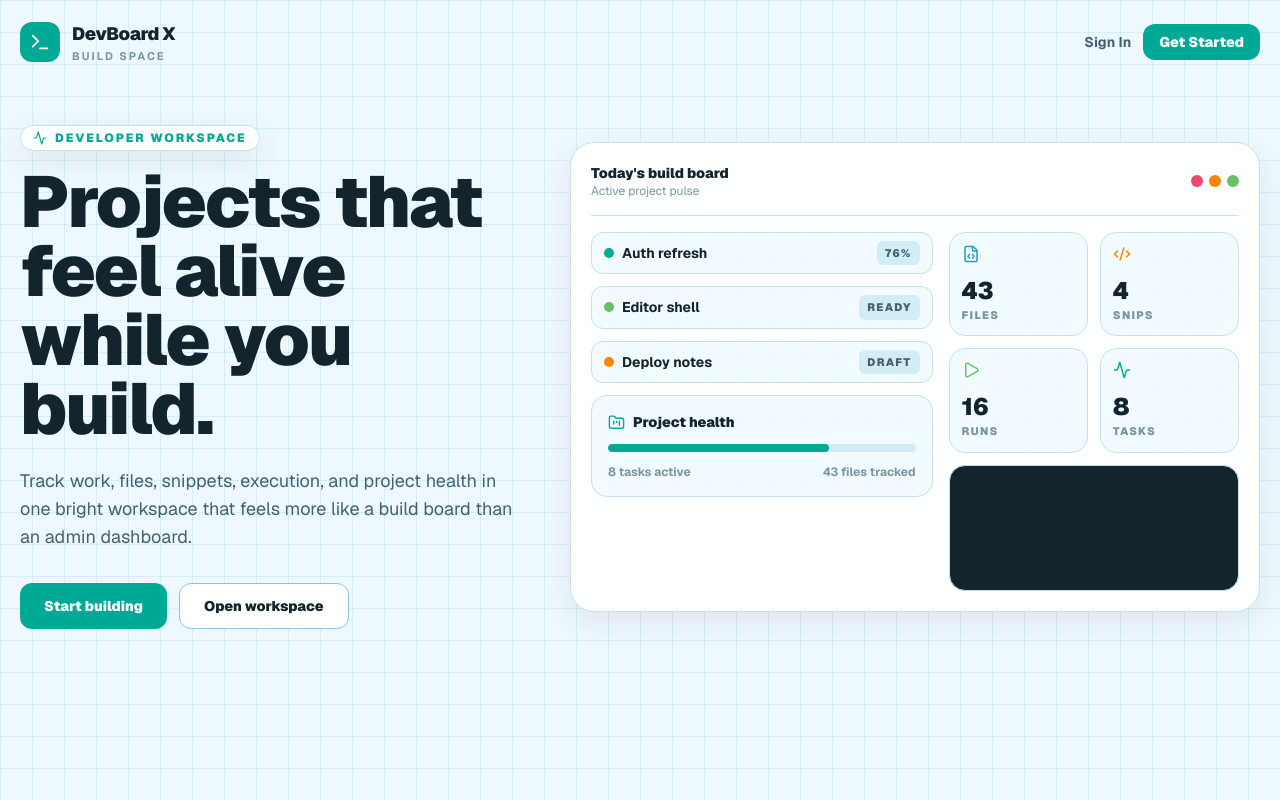
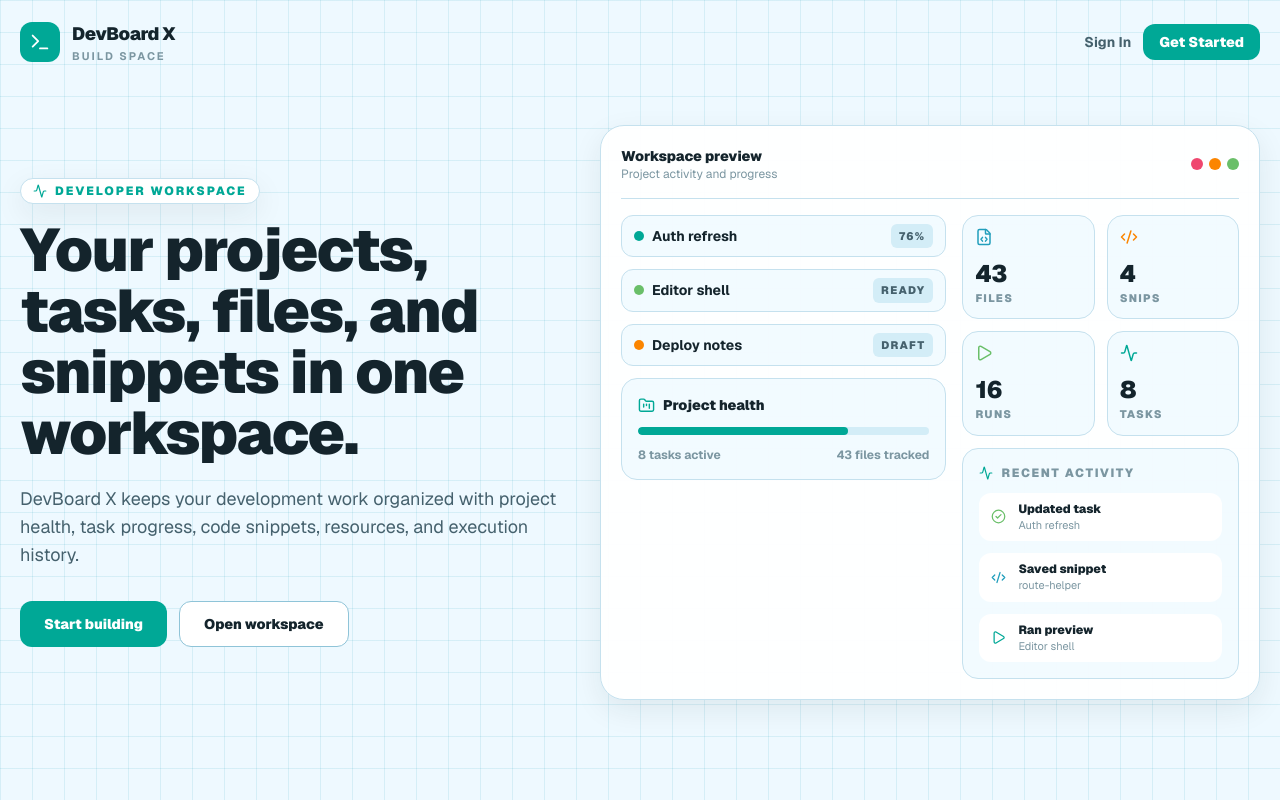
Before and after one commit to aditi3175/DevBoard-X, a Next.js app in the folder devboard-x/: page / in a window 1280 px wide. Built offline with nearby package versions, Linux system fonts and the light colour scheme; no server answers.

Commit message:
feat: implement project dashboard components, navigation, and import conflict management

```diff
--- a/devboard-x/src/app/page.js
+++ b/devboard-x/src/app/page.js
@@ -3,7 +3,7 @@
 import { SignInButton, SignUpButton, useUser } from "@clerk/nextjs";
 import { useRouter } from "next/navigation";
 import { useEffect } from "react";
-import { Activity, Code2, FileCode, FolderKanban, Play, Terminal } from "lucide-react";
+import { Activity, CheckCircle2, Code2, FileCode, FolderKanban, Play, Terminal } from "lucide-react";
 
 const PreviewRow = ({ label, value, tone = "primary" }) => {
   const tones = {
@@ -71,17 +71,17 @@ export default function LandingPage() {
         </div>
       </header>
 
-      <main className="mx-auto grid max-w-7xl grid-cols-1 gap-10 px-5 pb-12 pt-10 lg:grid-cols-[0.85fr_1.15fr] lg:items-center">
+      <main className="mx-auto grid max-w-7xl grid-cols-1 gap-10 px-5 pb-12 pt-10 lg:grid-cols-[0.9fr_1.1fr] lg:items-center">
         <section>
           <p className="mb-4 inline-flex items-center gap-2 rounded-full border border-border-subtle bg-surface px-3 py-1 text-xs font-black uppercase tracking-[0.16em] text-primary panel-shadow">
             <Activity size={14} />
             Developer workspace
           </p>
-          <h1 className="max-w-3xl text-5xl font-black leading-[0.96] tracking-tight md:text-7xl">
-            Projects that feel alive while you build.
+          <h1 className="max-w-3xl text-5xl font-black leading-[1.02] tracking-tight md:text-6xl">
+            Your projects, tasks, files, and snippets in one workspace.
           </h1>
-          <p className="mt-6 max-w-xl text-base leading-7 text-text-secondary md:text-lg">
-            Track work, files, snippets, execution, and project health in one bright workspace that feels more like a build board than an admin dashboard.
+          <p className="mt-5 max-w-xl text-base leading-7 text-text-secondary md:text-lg">
+            DevBoard X keeps your development work organized with project health, task progress, code snippets, resources, and execution history.
           </p>
           <div className="mt-8 flex flex-col gap-3 sm:flex-row">
             <SignUpButton mode="modal">
@@ -100,8 +100,8 @@ export default function LandingPage() {
         <section className="rounded-3xl border border-border-subtle bg-surface/95 p-4 panel-shadow md:p-5">
           <div className="mb-4 flex items-center justify-between border-b border-border-subtle pb-4">
             <div>
-              <p className="text-sm font-black">Today&apos;s build board</p>
-              <p className="text-xs text-text-muted">Active project pulse</p>
+              <p className="text-sm font-black">Workspace preview</p>
+              <p className="text-xs text-text-muted">Project activity and progress</p>
             </div>
             <div className="flex gap-1.5">
               <span className="h-3 w-3 rounded-full bg-danger" />
@@ -149,12 +149,25 @@ export default function LandingPage() {
                 ))}
               </div>
 
-              <div className="rounded-2xl border border-border-subtle bg-text-main p-4 text-bg-page">
-                <p className="mb-3 text-xs font-black uppercase tracking-[0.14em] opacity-70">activity log</p>
-                <div className="space-y-2 font-mono text-xs">
-                  <p>$ updated task auth-refresh</p>
-                  <p>$ executed preview build</p>
-                  <p>$ saved snippet route-helper</p>
+              <div className="rounded-2xl border border-border-subtle bg-page/70 p-4">
+                <p className="mb-3 flex items-center gap-2 text-xs font-black uppercase tracking-[0.14em] text-text-muted">
+                  <Activity size={14} className="text-primary" />
+                  Recent activity
+                </p>
+                <div className="space-y-3">
+                  {[
+                    ["Updated task", "Auth refresh", CheckCircle2, "text-success"],
+                    ["Saved snippet", "route-helper", Code2, "text-info"],
+                    ["Ran preview", "Editor shell", Play, "text-primary"]
+                  ].map(([label, value, Icon, color]) => (
+                    <div key={`${label}-${value}`} className="flex items-center gap-3 rounded-xl bg-surface px-3 py-2">
+                      <Icon size={15} className={color} />
+                      <div className="min-w-0">
+                        <p className="truncate text-xs font-black text-text-main">{label}</p>
+                        <p className="truncate text-[11px] text-text-muted">{value}</p>
+                      </div>
+                    </div>
+                  ))}
                 </div>
               </div>
             </div>
--- a/devboard-x/src/components/layout/CommandPalette.jsx
+++ b/devboard-x/src/components/layout/CommandPalette.jsx
@@ -25,32 +25,32 @@ const CATEGORIES = {
   action: {
     label: "Quick Actions",
     icon: Zap,
-    color: "text-amber-400",
-    bg: "bg-amber-500/15"
+    color: "text-warning",
+    bg: "bg-warning-bg"
   },
   project: {
     label: "Projects",
     icon: FolderKanban,
-    color: "text-blue-400",
-    bg: "bg-blue-500/15"
+    color: "text-primary",
+    bg: "bg-primary/10"
   },
   task: {
     label: "Tasks",
     icon: ListTodo,
-    color: "text-green-400",
-    bg: "bg-green-500/15"
+    color: "text-success",
+    bg: "bg-success-bg"
   },
   snippet: {
     label: "Snippets",
     icon: Code2,
-    color: "text-purple-400",
-    bg: "bg-purple-500/15"
+    color: "text-info",
+    bg: "bg-info-bg"
   },
   resource: {
     label: "Resources",
     icon: Link2,
-    color: "text-cyan-400",
-    bg: "bg-cyan-500/15"
+    color: "text-neutral-text",
+    bg: "bg-neutral-bg"
   }
 }
 
@@ -400,7 +400,7 @@ export default function CommandPalette() {
                 </span>
               </div>
               <span className="flex items-center gap-1.5">
-                <Zap size={11} className="text-amber-500" />
+                <Zap size={11} className="text-warning" />
                 DevBoard X
               </span>
             </div>
--- a/devboard-x/src/components/layout/ImportConflictModal.jsx
+++ b/devboard-x/src/components/layout/ImportConflictModal.jsx
@@ -53,8 +53,8 @@ export default function ImportConflictModal({
             {/* Header */}
             <div className="px-6 pt-6 pb-4">
               <div className="flex items-center gap-3 mb-3">
-                <div className="w-10 h-10 rounded-xl bg-amber-500/15 flex items-center justify-center">
-                  <AlertTriangle size={20} className="text-amber-400" />
+                <div className="w-10 h-10 rounded-xl bg-warning-bg flex items-center justify-center">
+                  <AlertTriangle size={20} className="text-warning" />
                 </div>
                 <div>
                   <h2
@@ -98,7 +98,7 @@ export default function ImportConflictModal({
               >
                 <div className="text-left flex flex-col gap-0.5">
                   <p className="text-sm font-medium">Keep Both</p>
-                  <p className="text-xs text-blue-200 font-normal">
+                  <p className="text-xs text-white/80 font-normal">
                     Import as &ldquo;{projectTitle} (Imported)&rdquo;
                   </p>
                 </div>
--- a/devboard-x/src/components/layout/Navbar.jsx
+++ b/devboard-x/src/components/layout/Navbar.jsx
@@ -172,7 +172,7 @@ export default function Navbar() {
                     href={item.path}
                     onClick={() => setMobileMenuOpen(false)}
                     aria-current={isActive ? "page" : undefined}
-                    className={`flex items-center gap-3 px-3 py-2.5 rounded-xl font-medium transition-colors focus-visible:ring-2 focus-visible:ring-blue-500 outline-none ${
+                    className={`flex items-center gap-3 px-3 py-2.5 rounded-xl font-medium transition-colors focus-visible:ring-2 focus-visible:ring-primary outline-none ${
                       isActive
                         ? "bg-bg-active text-text-main shadow-sm"
                         : "text-text-secondary hover:bg-bg-hover hover:text-text-main"
--- a/devboard-x/src/components/project/ProjectSubNav.jsx
+++ b/devboard-x/src/components/project/ProjectSubNav.jsx
@@ -44,7 +44,7 @@ export default function ProjectSubNav({ projectIndex }) {
             aria-current={active ? "page" : undefined}
             className={`px-4 py-2.5 font-medium transition whitespace-nowrap border-b-2 ${
               active
-                ? "border-blue-500 text-text-main font-semibold"
+                ? "border-primary text-text-main font-semibold"
                 : "border-transparent text-text-secondary hover:text-text-main hover:border-border-strong"
             }`}
           >
--- a/devboard-x/src/components/project/RecentResourcesList.jsx
+++ b/devboard-x/src/components/project/RecentResourcesList.jsx
@@ -31,11 +31,11 @@ export default function RecentResourcesList({ project, resources = [] }) {
               href={resource.url}
               target="_blank"
               rel="noopener noreferrer"
-              className="block w-full text-left p-4 rounded-xl transition bg-bg-active hover:bg-bg-hover outline-none focus-visible:ring-2 focus-visible:ring-blue-500"
+              className="block w-full text-left p-4 rounded-xl transition bg-bg-active hover:bg-bg-hover outline-none focus-visible:ring-2 focus-visible:ring-primary"
             >
               <div className="flex items-start justify-between gap-2">
                 <p className="font-medium truncate text-text-main">{resource.title}</p>
-                <ExternalLink size={14} className="text-blue-500 dark:text-blue-400 shrink-0 mt-1" />
+                <ExternalLink size={14} className="text-primary shrink-0 mt-1" />
               </div>
 
               <span
@@ -44,7 +44,7 @@ export default function RecentResourcesList({ project, resources = [] }) {
                 {resource.category}
               </span>
 
-              <p className="text-xs text-blue-500 dark:text-blue-400 truncate mt-2">
+              <p className="text-xs text-primary truncate mt-2">
                 {resource.url}
               </p>
             </a>
--- a/devboard-x/src/components/project/RecentTasksList.jsx
+++ b/devboard-x/src/components/project/RecentTasksList.jsx
@@ -31,7 +31,7 @@ export default function RecentTasksList({ project }) {
             <Link
               key={task._id}
               href={`/projects/${project._id}/tasks/${task._id}`}
-              className="block w-full text-left p-4 rounded-xl transition bg-bg-active hover:bg-bg-hover outline-none focus-visible:ring-2 focus-visible:ring-blue-500"
+              className="block w-full text-left p-4 rounded-xl transition bg-bg-active hover:bg-bg-hover outline-none focus-visible:ring-2 focus-visible:ring-primary"
             >
               <div className="flex items-start justify-between gap-2">
                 <p className="font-medium truncate text-text-main">{task.title}</p>
--- a/devboard-x/src/utils/storage.js
+++ b/devboard-x/src/utils/storage.js
@@ -92,7 +92,7 @@ function createStore(key, initialValue) {
 
     if (key === "devboard-theme") {
       if (parsedValue !== "dark" && parsedValue !== "light") {
-        parsedValue = "dark"
+        parsedValue = "light"
         requiresMigration = true
       }
     }
```
Also changed, not shown: devboard-x/src/app/(app)/projects/[id]/page.js (+4 -3 lines), devboard-x/src/components/snippets/SnippetPickerModal.jsx (+14 -14 lines), devboard-x/src/components/widgets/NotesWidget.jsx (+22 -21 lines).
